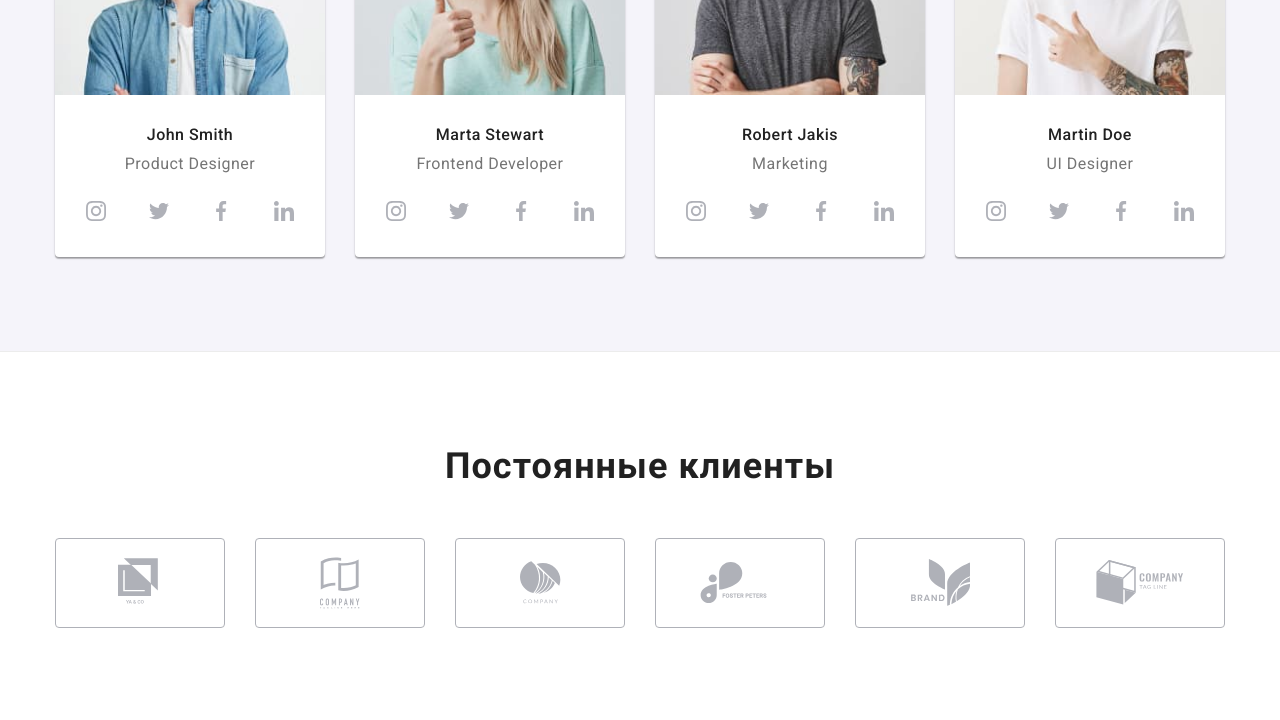
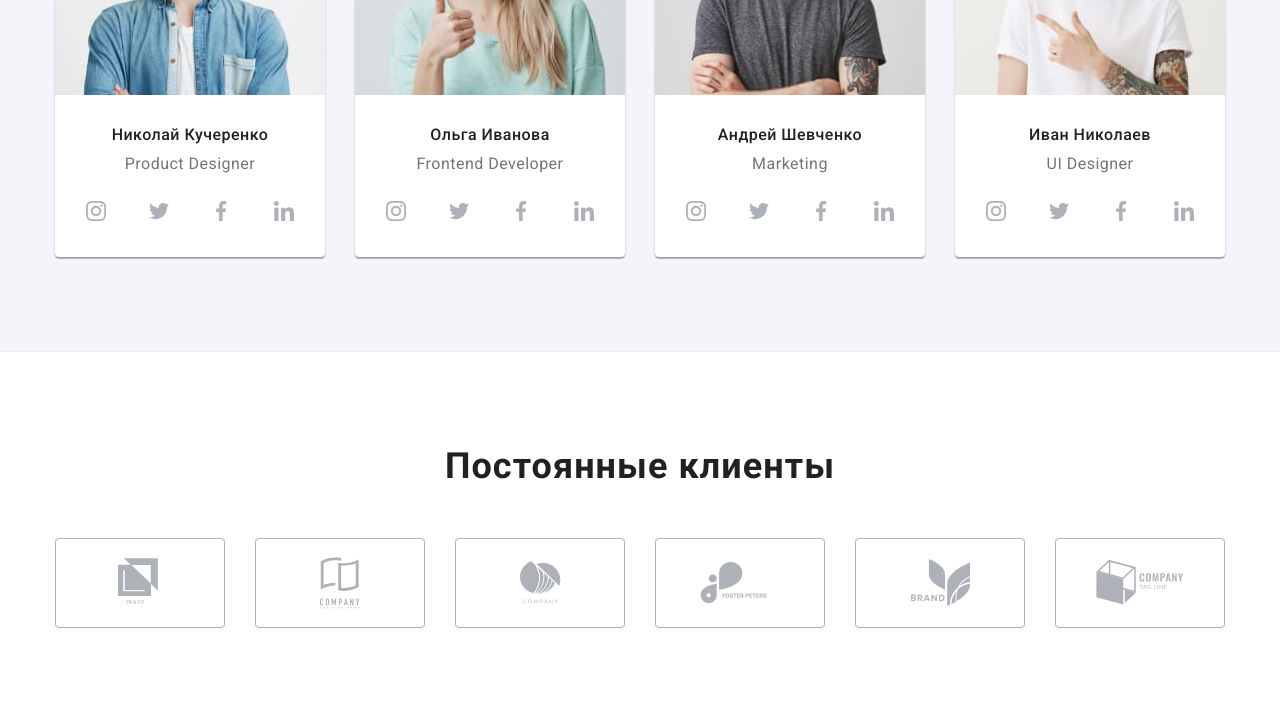
Before and after one commit to Daria-Churkina/goit-markup-hw-07, a plain HTML site: page index.html in a window 1280 px wide. Shown: the part 2080-2800 px from the top of the page. Drawn offline with nearby package versions, Linux system fonts and the light colour scheme.

Commit message:
Update index.html

```diff
--- a/index.html
+++ b/index.html
@@ -173,7 +173,7 @@
                 width="270"
                 height="260"
               />
-              <h3 class="team-title">John Smith</h3>
+              <h3 class="team-title">Николай Кучеренко</h3>
               <p class="text">Product Designer</p>
               <ul class="social-list">
                 <li>
@@ -213,7 +213,7 @@
                 width="270"
                 height="260"
               />
-              <h3 class="team-title">Marta Stewart</h3>
+              <h3 class="team-title">Ольга Иванова</h3>
               <p class="text">Frontend Developer</p>
               <ul class="social-list">
                 <li>
@@ -253,7 +253,7 @@
                 width="270"
                 height="260"
               />
-              <h3 class="team-title">Robert Jakis</h3>
+              <h3 class="team-title">Андрей Шевченко</h3>
               <p class="text">Marketing</p>
               <ul class="social-list">
                 <li>
@@ -293,7 +293,7 @@
                 width="270"
                 height="260"
               />
-              <h3 class="team-title">Martin Doe</h3>
+              <h3 class="team-title">Иван Николаев</h3>
               <p class="text">UI Designer</p>
               <ul class="social-list">
                 <li>
```
